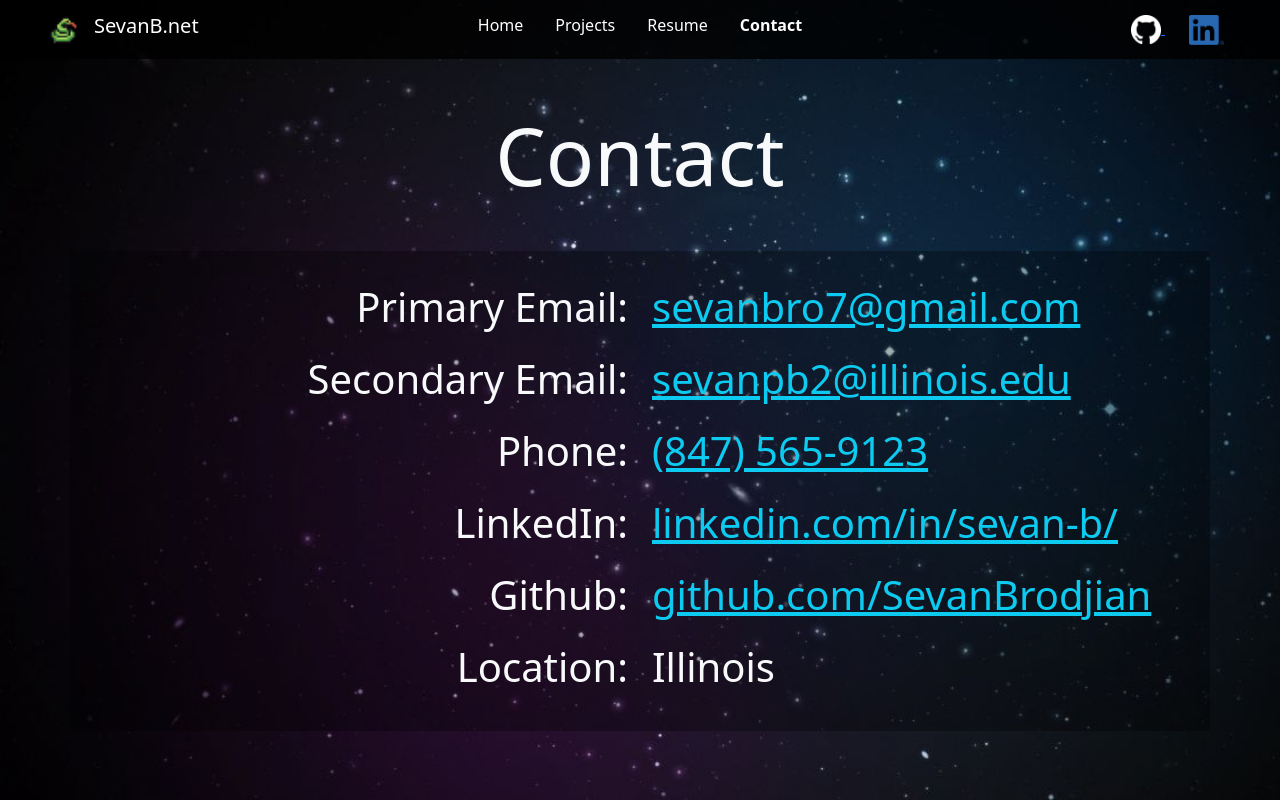
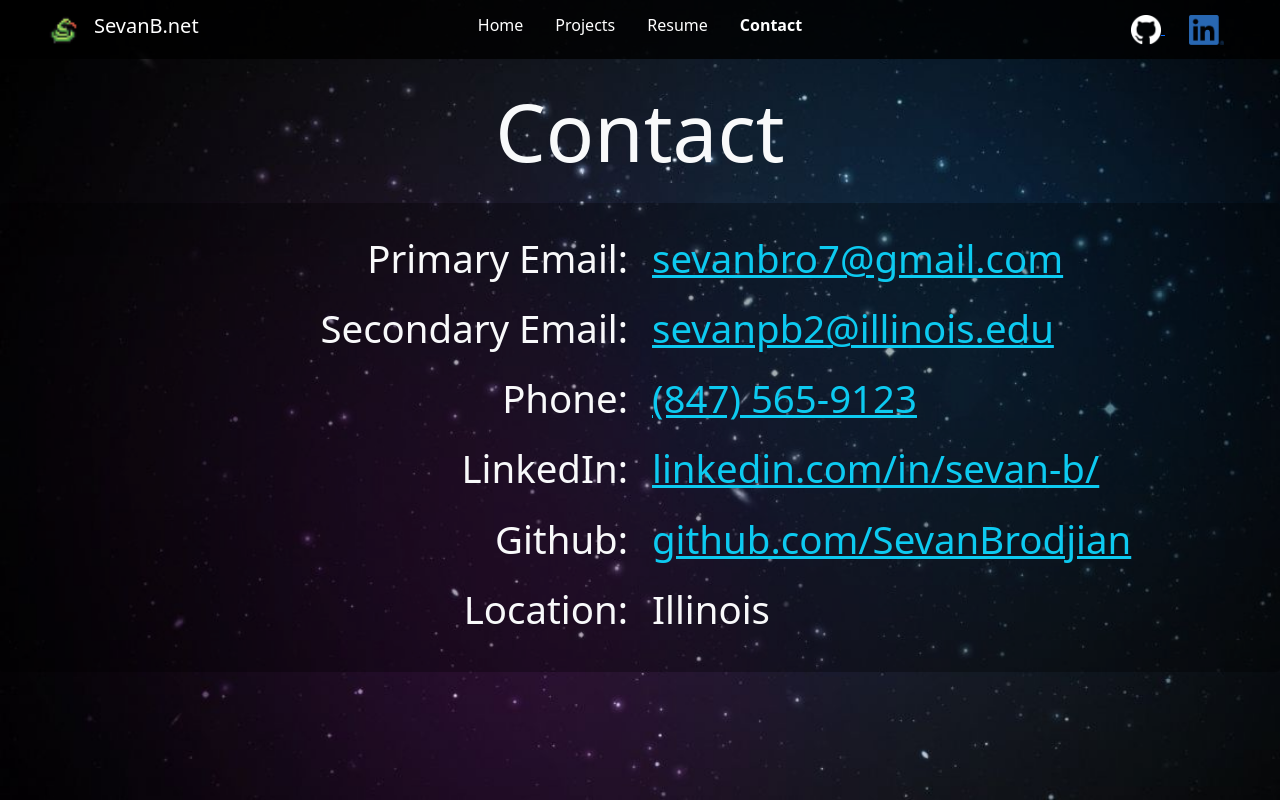
Before and after one commit to SevanBrodjian/SevanBNet-backend, a Django app: page /catalog/contact/ in a window 1280 px wide. Run offline with Django 4.2, Linux system fonts and the light colour scheme.

Commit message:
Formatting

```diff
--- a/catalog/templates/contact.html
+++ b/catalog/templates/contact.html
@@ -10,6 +10,7 @@
     background-size: cover;
     height: 100vh;
     background-attachment: fixed;
+    background-repeat: repeat-y;
     "
     >
     <div>
@@ -20,44 +21,44 @@
 {% block contactnavtxt %}<strong>Contact</strong>{% endblock %}
 
 {% block content %}
-    <br>
     <h1 class="display-1 text-center my-4"><strong>Contact</strong></h1>
-    <br>
-    <div class="container mx-auto rounded py-3" style="background-color: rgba(0, 0, 0, 0.3);">
+
+    <div class="container-fluid mx-auto rounded py-3" style="background-color: rgba(0, 0, 0, 0.3);">
         <div class="row my-3">
-            <div class="col-6"><h6 class="display-6 text-end">Primary Email: </h6></div>
-            <div class="col-6"><h6 class="display-6 text-wrap">
+            <div class="col-6"><h6 class="display-6 text-end" style="font-size:3vw;">Primary Email: </h6></div>
+            <div class="col-6"><h6 class="display-6 text-wrap" style="font-size:3vw;">
                 <a class="link-info" href="mailto:sevanbro7@gmail.com"><strong>sevanbro7@gmail.com</strong></a>
             </h6></div>
         </div>
         <div class="row my-3">
-            <div class="col-6"><h6 class="display-6 text-end">Secondary Email: </h6></div>
-            <div class="col-6"><h6 class="display-6">
+            <div class="col-6"><h6 class="display-6 text-end" style="font-size:3vw;">Secondary Email: </h6></div>
+            <div class="col-6"><h6 class="display-6" style="font-size:3vw;">
                 <a class="link-info" href="mailto:sevanpb2@illinois.edu"><strong>sevanpb2@illinois.edu</strong></a>
             </h6></div>
         </div>
         <div class="row my-3">
-            <div class="col-6"><h6 class="display-6 text-end">Phone: </h6></div>
-            <div class="col-6"><h6 class="display-6">
+            <div class="col-6"><h6 class="display-6 text-end" style="font-size:3vw;">Phone: </h6></div>
+            <div class="col-6"><h6 class="display-6" style="font-size:3vw;">
                 <a class="link-info" href="Tel: 847-565-9123"><strong>(847) 565-9123</strong></a>
             </h6></div>
         </div>
         <div class="row my-3">
-            <div class="col-6"><h6 class="display-6 text-end">LinkedIn: </h6></div>
-            <div class="col-6"><h6 class="display-6">
+            <div class="col-6"><h6 class="display-6 text-end" style="font-size:3vw;">LinkedIn: </h6></div>
+            <div class="col-6"><h6 class="display-6" style="font-size:3vw;">
                 <a class="link-info" href="https://www.linkedin.com/in/sevan-b/"><strong>linkedin.com/in/sevan-b/</strong></a>
             </h6></div>
         </div>
         <div class="row my-3">
-            <div class="col-6"><h6 class="display-6 text-end">Github: </h6></div>
-            <div class="col-6"><h6 class="display-6">
+            <div class="col-6"><h6 class="display-6 text-end" style="font-size:3vw;">Github: </h6></div>
+            <div class="col-6"><h6 class="display-6" style="font-size:3vw;">
                 <a class="link-info" href="https://github.com/SevanBrodjian"><strong>github.com/SevanBrodjian</strong></a>
             </h6></div>
         </div>
         <div class="row my-3">
-            <div class="col-6"><h6 class="display-6 text-end">Location: </h6></div>
-            <div class="col-6"><h6 class="display-6">Illinois</h6></div>
+            <div class="col-6"><h6 class="display-6 text-end" style="font-size:3vw;">Location: </h6></div>
+            <div class="col-6"><h6 class="display-6" style="font-size:3vw;">Illinois</h6></div>
         </div>
     </div>
+
     <br>
 {% endblock %}
```
Also changed, not shown: catalog/templates/home.html (+10 -2 lines).
